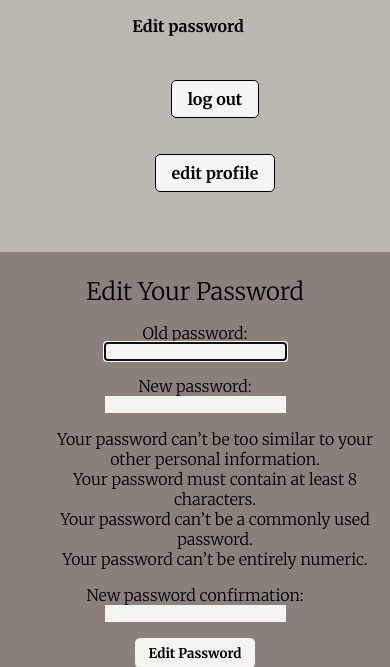
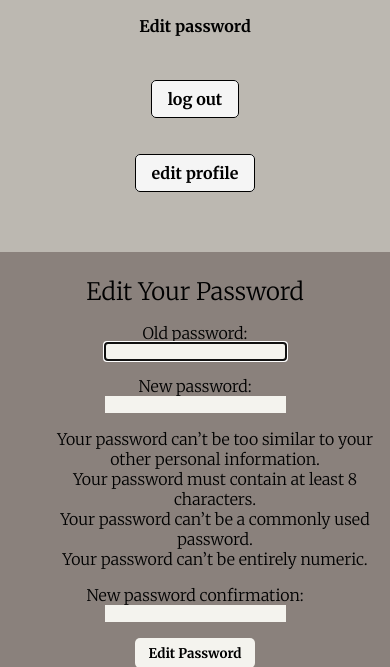
Before and after one commit to Stephen-Jimenez/workout-tracker-app, a Django app: page /password/ in a window 390 px wide. Shown: the top 667 px of the page. Run offline with Django 3.2, Linux system fonts and the light colour scheme; parts of the project's set-up code (start-up, migrations or seed data) failed here and were passed over.

Commit message:
fixed mobile

```diff
--- a/login_reg/static/index.css
+++ b/login_reg/static/index.css
@@ -6,9 +6,9 @@ body {
     background-color: #8a817c;
 }
 
-.heading {
+.page-heading {
     margin: 0;
-    min-width: 35%;
+    text-align: center;
 }
 
 .content-heading {
@@ -25,7 +25,7 @@ body {
 nav {
     display: flex;
     flex-direction: column;
-    justify-content: space-evenly;
+    justify-content: space-between;
     font-weight: bold;
     background-color: #bcb8b1;
     margin: 0;
@@ -35,6 +35,7 @@ nav {
 nav ul {
     list-style: none;
     margin: 0;
+    padding: 0;
     display: flex;
     flex-direction: column;
     height: 200px;
@@ -43,13 +44,14 @@ nav ul {
 }
 
 nav ul li {
-    display: inline;
+    display: inline-block;
+    margin: 0;
 }
 
 nav ul li a {
     text-decoration: none;
     background-color: whitesmoke;
-    margin-bottom: 1em;
+    margin: 0;
     border: 1px solid black;
     border-radius: 5px;
     padding: .5em 1em;
@@ -190,7 +192,6 @@ nav ul li a:hover {
     border-radius: 5px;
 }
 
-.main-content-nav .delete,
 .main-content-nav .heading {
     align-self: center;
 }
@@ -201,9 +202,12 @@ nav ul li a:hover {
     }
     nav ul {
         flex-direction: row;
-        min-width: 35%;
         justify-content: space-between;
         height: auto;
+    }
+
+    nav ul li {
+        margin-left: 1em;
     }
     .exercise-btns {
         flex-direction: row;
--- a/login_reg/templates/authenticate/edit_profile.html
+++ b/login_reg/templates/authenticate/edit_profile.html
@@ -13,7 +13,7 @@
 </head>
 <body>
     <nav class="main-content-nav">
-        <p class="heading">Edit user profile</p>
+        <p class="page-heading">Edit user profile</p>
         <ul>
             <li><a href="/logout">log out</a></li>
             <li><a href="/tracker/home">home</a></li>
--- a/login_reg/templates/authenticate/login_reg.html
+++ b/login_reg/templates/authenticate/login_reg.html
@@ -13,7 +13,7 @@
 </head>
 <body>
     <nav>
-        <p class="heading">Welcome to Workout Tracker, please register or log in to continue.</p>
+        <p class="page-heading">Welcome to Workout Tracker, please register or log in to continue.</p>
     </nav>
     <main id="login-reg-container">
         <section id="register-form">
--- a/login_reg/templates/authenticate/password.html
+++ b/login_reg/templates/authenticate/password.html
@@ -13,7 +13,7 @@
 </head>
 <body>
     <nav class="main-content-nav">
-        <p class="heading">Edit password</p>
+        <p class="page-heading">Edit password</p>
         <ul>
             <li><a href="/logout">log out</a></li>
             <li><a href="/edit_profile">edit profile</a></li>
--- a/tracker/templates/edit_exercise.html
+++ b/tracker/templates/edit_exercise.html
@@ -13,10 +13,9 @@
 </head>
 <body>
     <nav class="main-content-nav">
-        <p class="heading">Edit exercise</p>
-        <li onclick="return confirm('Are you sure you want to delete this exercise?')" class="delete"><a href="/tracker/delete_exercise/{{current_exercise.id}}">delete this exercise</a></li>
-
+        <p class="page-heading">Edit exercise</p>
         <ul>
+            <li onclick="return confirm('Are you sure you want to delete this exercise?')" class="delete"><a href="/tracker/delete_exercise/{{current_exercise.id}}">delete this exercise</a></li>
             <li><a href="/logout">log out</a></li>
             <li><a href="/tracker/workout_detail/{{current_workout.id}}">current workout</a></li>
             <li><a href="/tracker/home">home</a></li>
--- a/tracker/templates/home.html
+++ b/tracker/templates/home.html
@@ -1,3 +1,4 @@
+
 <!DOCTYPE html>
 <html lang="en">
 <head>
@@ -13,7 +14,7 @@
 </head>
 <body>
     <nav class="main-content-nav">
-        <p class="heading">Welcome {{user.get_full_name}}. You are logged in!</p>
+        <p class="page-heading">Welcome {{user.get_full_name}}. You are logged in!</p>
         <ul>
             <li><a href="/logout">log out</a></li>
             <li><a href="/edit_profile">edit profile</a></li>
--- a/tracker/templates/view_previous_workouts.html
+++ b/tracker/templates/view_previous_workouts.html
@@ -13,7 +13,7 @@
 </head>
 <body>
     <nav class="main-content-nav">
-        <p class="heading">Previous workouts, click to view/edit</p>
+        <p class="page-heading">Previous workouts, click to view/edit</p>
         <ul>
             <li><a href="/logout">log out</a></li>
             <li><a href="/edit_profile">edit profile</a></li>
--- a/tracker/templates/workout_detail.html
+++ b/tracker/templates/workout_detail.html
@@ -13,7 +13,7 @@
 </head>
 <body>
     <nav class="main-content-nav">
-        <p class="heading">Workout on {{current_workout.workout_date}} at {{current_workout.workout_time}}</p>
+        <p class="page-heading">Workout on {{current_workout.workout_date}} at {{current_workout.workout_time}}</p>
         <ul>
             <li onclick="return confirm('Are you sure you want to delete this workout?')" class="delete"><a href="/tracker/delete_workout/{{current_workout.id}}">delete this workout</a></li>
             <li><a href="/logout">log out</a></li>
```
